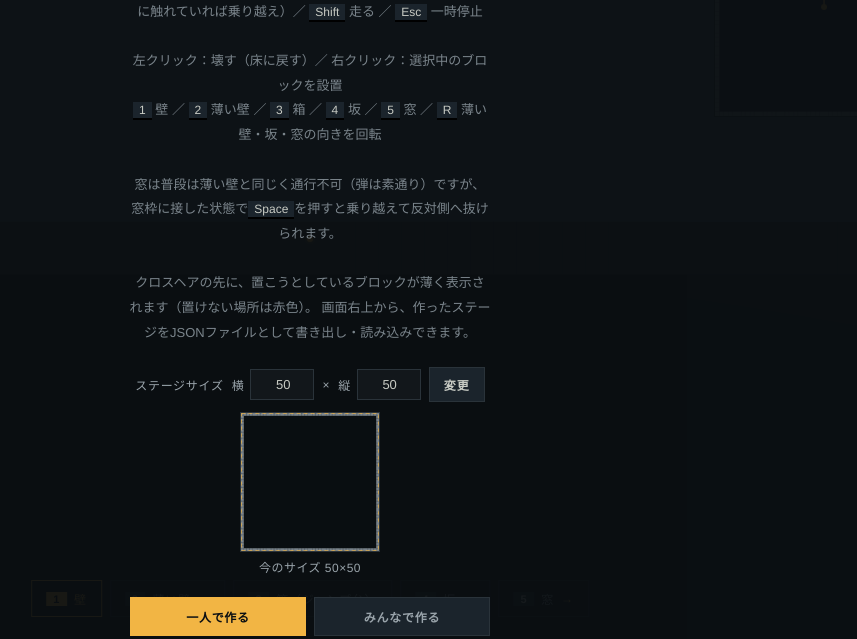
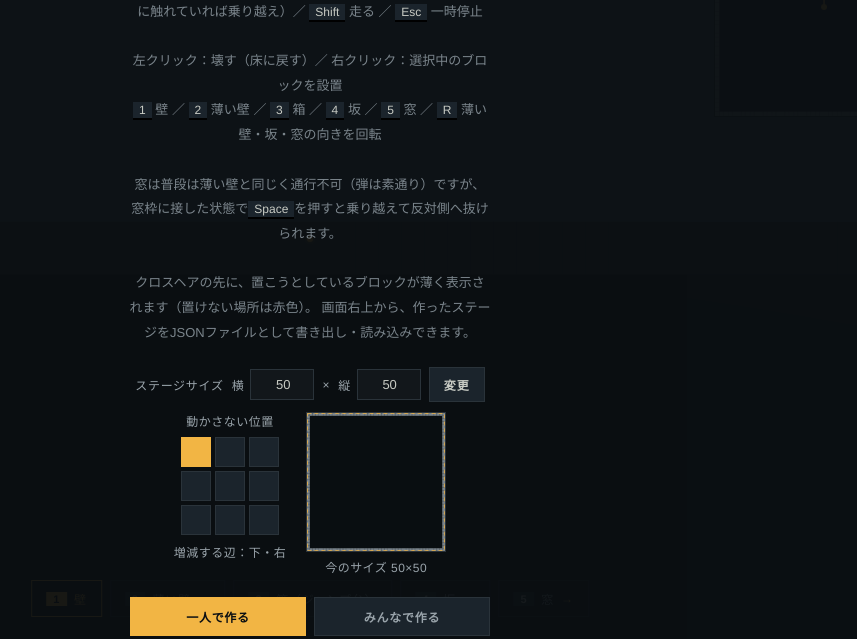
Before and after one commit to Kawagishi-Kohei-ocs2026/fps, a website: page stage.html in a window 1280 px wide. Shown: the part 161-800 px from the top of the page, without its empty margins (330-1187 px from the left). Drawn offline with nearby package versions, Linux system fonts and the light colour scheme; animation ran at ten frames a second.

Commit message:
サイズ変更の修正

```diff
--- a/stage.html
+++ b/stage.html
@@ -31,7 +31,12 @@
   #sizeRow input{width:64px;background:#12171b;border:1px solid #2a333a;color:#c8cbc4;padding:7px 8px;font:inherit;font-size:13px;text-align:right}
   #sizeRow button{margin:0;padding:8px 14px;font-size:12px;letter-spacing:.08em;background:#1b242c;color:#c8cbc4;border:1px solid #2a333a;cursor:pointer}
   #sizeRow button:hover{background:#2a333a;color:#fff}
-  #sizePreviewBox{margin-top:10px;text-align:center}
+  #sizePreviewBox{display:flex;justify-content:center;align-items:flex-start;gap:20px;flex-wrap:wrap;margin-top:10px;text-align:center}
+  #anchorBox{font-size:12px;color:#9aa4ab;letter-spacing:.04em}
+  #anchorGrid{display:grid;grid-template-columns:repeat(3,30px);gap:4px;width:max-content;margin:8px auto 8px}
+  #anchorGrid button{margin:0;padding:0;width:30px;height:30px;background:#1b242c;border:1px solid #2a333a;cursor:pointer;font-size:0}
+  #anchorGrid button:hover{background:#2a333a}
+  #anchorGrid button[aria-pressed="true"]{background:#f2b544;border-color:#f2b544}
   #sizePreview{display:block;margin:0 auto;width:140px;height:140px;background:rgba(10,14,18,.72);border:1px solid #2a333a}
   #sizePreviewCap{margin-top:6px;font-size:12px;color:#9aa4ab;min-height:1.4em;letter-spacing:.04em}
   #sizePreviewCap.warn{color:#e5766b}
@@ -112,8 +117,15 @@
     <button type="button" id="sizeBtn">変更</button>
   </div>
   <div id="sizePreviewBox">
-    <canvas id="sizePreview"></canvas>
-    <div id="sizePreviewCap"></div>
+    <div id="anchorBox">
+      <div>動かさない位置</div>
+      <div id="anchorGrid"></div>
+      <div id="anchorCap"></div>
+    </div>
+    <div>
+      <canvas id="sizePreview"></canvas>
+      <div id="sizePreviewCap"></div>
+    </div>
   </div>
 
   <div id="cfg">
@@ -187,14 +199,41 @@ function applyGrid(data){
   player.z = heightAt(player.x, player.y); player.vz = 0; player.onGround = true;
 }
 // 今のステージの内容をできるだけ残したまま、サイズだけ変える（外周は新しいサイズで壁に張り直す）
+// サイズを変えても動かさない位置。x: 0=左 1=中央 2=右 ／ y: 0=上 1=中央 2=下。
+// 左を基準にすれば右から、右を基準にすれば左から、中央なら左右から増減する（縦も同様）。
+const anchor = { x:0, y:0 };
+// 基準位置に従って、今の建物が新しいステージの中でどれだけずれるか（新座標 = 旧座標 + dx, dy）
+function resizeShift(nw, nh){
+  const dx = anchor.x === 0 ? 0 : anchor.x === 1 ? Math.floor((nw - W) / 2) : nw - W;
+  const dy = anchor.y === 0 ? 0 : anchor.y === 1 ? Math.floor((nh - H) / 2) : nh - H;
+  return { dx, dy };
+}
 // nw×nh にしたときのグリッドを「作るだけ」で返す（今のステージは変えない）。プレビューと実際の変更で共通。
-function resizedGrid(nw, nh){
+// 外周の壁は新しいサイズで張り直し、内側の建物は (dx,dy) ずらして写す（新しい内側からはみ出たものは消える）。
+function resizedGrid(nw, nh, dx, dy){
   const g = flatGrid(nw, nh);
-  for (let y=1; y<Math.min(H, nh)-1; y++) for (let x=1; x<Math.min(W, nw)-1; x++) g[y][x] = grid[y][x];
+  for (let y = 1; y < H - 1; y++) for (let x = 1; x < W - 1; x++){
+    const nx = x + dx, ny = y + dy;
+    if (nx >= 1 && nx <= nw - 2 && ny >= 1 && ny <= nh - 2) g[ny][nx] = grid[y][x];
+  }
   return g;
 }
+// 新しいサイズにしたとき消えてしまう建物（床以外）のマス数
+function countLost(nw, nh, dx, dy){
+  let n = 0;
+  for (let y = 1; y < H - 1; y++) for (let x = 1; x < W - 1; x++){
+    if (grid[y][x].type === 'floor') continue;
+    const nx = x + dx, ny = y + dy;
+    if (!(nx >= 1 && nx <= nw - 2 && ny >= 1 && ny <= nh - 2)) n++;
+  }
+  return n;
+}
 function resizeGrid(nw, nh){
-  applyGrid(resizedGrid(nw, nh).map(row => row.map(serializeCell)));
+  const { dx, dy } = resizeShift(nw, nh);
+  const g = resizedGrid(nw, nh, dx, dy);
+  player.x += dx; player.y += dy;     // 建物と一緒にプレイヤーも同じだけずらす（同じ場所に立ったままになる）
+  applyGrid(g.map(row => row.map(serializeCell)));
+  return { dx, dy };
 }
 function syncSizeInputs(){
   const a = document.getElementById('sizeW'), b = document.getElementById('sizeH');
@@ -772,7 +811,7 @@ function broadcastEdit(x, y, cell){
   send({ type:'edit', x, y, cell: cell ? serializeCell(cell) : null });
 }
 function broadcastClear(){ if (CFG.mode === 'online') send({ type:'clear' }); }
-function broadcastFullGrid(){ if (CFG.mode === 'online') send({ type:'grid', grid: serializeGrid() }); }
+function broadcastFullGrid(dx = 0, dy = 0){ if (CFG.mode === 'online') send({ type:'grid', grid: serializeGrid(), dx, dy }); }
 
 function connect(){
   const addr = el('srv').value.trim();
@@ -830,6 +869,7 @@ function handleNet(m){
   if (m.type === 'clear'){ initFlatLevel(); buildScene(); return; }
   if (m.type === 'grid'){
     if (m.to && m.to !== myId) return;
+    if (m.dx || m.dy){ player.x += m.dx | 0; player.y += m.dy | 0; }   // ステージが左・上に伸び縮みした分、自分の位置もずらす
     applyGrid(m.grid);
     return;
   }
@@ -993,22 +1033,61 @@ function drawSizePreview(){
     cap.className = 'warn';
     return;
   }
-  const g = resizedGrid(nw, nh), t = S / Math.max(nw, nh);
+  const { dx, dy } = resizeShift(nw, nh);
+  const g = resizedGrid(nw, nh, dx, dy);
+  // 新しいステージの枠と、今のステージの枠（ずらした位置）の両方が収まるように縮尺を決める
+  const minX = Math.min(0, dx), minY = Math.min(0, dy);
+  const maxX = Math.max(nw, W + dx), maxY = Math.max(nh, H + dy);
+  const t = S / Math.max(maxX - minX, maxY - minY);
+  c.save();
+  c.translate(-minX * t, -minY * t);
   paintCells(c, g, nw, nh, t);
-  // 縮めたときに消える建物（今の内側にあって、新しい内側からはみ出るもの）を数えて赤で示す
+  // 消える建物は赤
   let lost = 0;
-  c.fillStyle = 'rgba(229,118,107,.85)';
+  c.fillStyle = 'rgba(229,118,107,.9)';
+  const m = Math.max(t, 2 * MAP_DPR);
   for (let y = 1; y < H - 1; y++) for (let x = 1; x < W - 1; x++){
     if (grid[y][x].type === 'floor') continue;
-    if (x <= nw - 2 && y <= nh - 2) continue;
+    const nx = x + dx, ny = y + dy;
+    if (nx >= 1 && nx <= nw - 2 && ny >= 1 && ny <= nh - 2) continue;
     lost++;
-    if (x < S / t && y < S / t) c.fillRect(x * t, y * t, t, t);   // 新しい外周にかかる分など、枠内に見える分だけ描く
+    c.fillRect(nx * t, ny * t, m, m);
   }
-  c.strokeStyle = 'rgba(242,181,68,.7)'; c.lineWidth = 1; c.setLineDash([4, 3]);
-  c.strokeRect(0.5, 0.5, nw * t - 1, nh * t - 1); c.setLineDash([]);
+  // 今のステージの範囲を細い点線、新しいステージの範囲を黄色い破線で示す
+  c.lineWidth = 1;
+  if (nw !== W || nh !== H){
+    c.strokeStyle = 'rgba(154,164,171,.55)'; c.setLineDash([1, 3]);
+    c.strokeRect(dx * t + 0.5, dy * t + 0.5, W * t - 1, H * t - 1);
+  }
+  c.strokeStyle = 'rgba(242,181,68,.8)'; c.setLineDash([4, 3]);
+  c.strokeRect(0.5, 0.5, nw * t - 1, nh * t - 1);
+  c.setLineDash([]);
+  c.restore();
   const same = nw === W && nh === H;
   cap.textContent = (same ? '今のサイズ ' : 'プレビュー ') + nw + '×' + nh + (lost ? '　消える建物 ' + lost + ' マス' : '');
   cap.className = lost ? 'warn' : '';
+}
+// ===== 基準位置（3×3）=====
+const ANCHOR_X = ['左', '中央', '右'], ANCHOR_Y = ['上', '中央', '下'];
+function refreshAnchorUI(){
+  for (const b of document.querySelectorAll('#anchorGrid button'))
+    b.setAttribute('aria-pressed', String(+b.dataset.x === anchor.x && +b.dataset.y === anchor.y));
+  const sides = [];
+  if (anchor.y !== 2) sides.push('下'); if (anchor.y !== 0) sides.push('上');
+  if (anchor.x !== 2) sides.push('右'); if (anchor.x !== 0) sides.push('左');
+  document.getElementById('anchorCap').textContent = '増減する辺：' + sides.sort((a, b) => '上下左右'.indexOf(a) - '上下左右'.indexOf(b)).join('・');
+}
+{
+  const grp = document.getElementById('anchorGrid');
+  for (let y = 0; y < 3; y++) for (let x = 0; x < 3; x++){
+    const b = document.createElement('button');
+    b.type = 'button'; b.dataset.x = x; b.dataset.y = y;
+    b.title = (x === 1 && y === 1) ? '中央を動かさない（上下左右から増減）'
+            : (y === 1 ? ANCHOR_X[x] : x === 1 ? ANCHOR_Y[y] : ANCHOR_Y[y] + ANCHOR_X[x]) + 'を動かさない';
+    b.onclick = () => { anchor.x = x; anchor.y = y; refreshAnchorUI(); drawSizePreview(); };
+    grp.appendChild(b);
+  }
+  refreshAnchorUI();
 }
 document.getElementById('sizeW').addEventListener('input', drawSizePreview);
 document.getElementById('sizeH').addEventListener('input', drawSizePreview);
@@ -1077,17 +1156,18 @@ document.getElementById('importFile').addEventListener('change', async (e) => {
   }
 });
 document.getElementById('sizeBtn').onclick = () => {
-  const nw = parseInt(document.getElementById('sizeW').value, 10);
-  const nh = parseInt(document.getElementById('sizeH').value, 10);
-  if (!(nw >= MIN_SIZE && nw <= MAX_SIZE && nh >= MIN_SIZE && nh <= MAX_SIZE)){
+  const { nw, nh, ok } = readSizeInputs();
+  if (!ok){
     alert('横・縦とも ' + MIN_SIZE + '〜' + MAX_SIZE + ' の整数で入力してください');
     syncSizeInputs();
     return;
   }
   if (nw === W && nh === H) return;
-  if ((nw < W || nh < H) && !confirm('サイズを縮めると、はみ出た部分の建物は消えます。よろしいですか？')){ syncSizeInputs(); return; }
+  const { dx, dy } = resizeShift(nw, nh);
+  const lost = countLost(nw, nh, dx, dy);
+  if (lost && !confirm('サイズを変えると、はみ出た建物 ' + lost + ' マス分が消えます。よろしいですか？')){ syncSizeInputs(); return; }
   resizeGrid(nw, nh);
-  broadcastFullGrid(); // みんなで編集中なら、新しいサイズのステージを全員に配る
+  broadcastFullGrid(dx, dy); // みんなで編集中なら、新しいサイズのステージを全員に配る
 };
 document.getElementById('clearBtn').onclick = () => {
   if (!confirm('編集中のステージを更地に戻します。よろしいですか？')) return;
```
